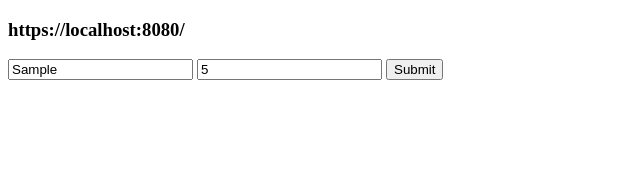
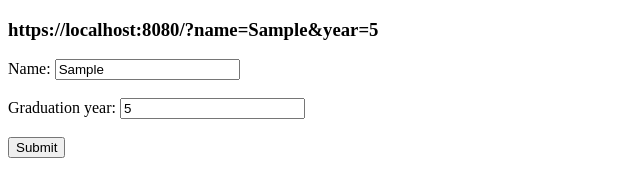
Before and after one commit to acciojob/sharable-urls-thirupathi4, a website: page main.html in a window 1280 px wide. Both pictures are taken after typing "Sample", "5" into the empty fields and a click on the button "Submit". Shown: the whole page, without its empty margins (0-640 px from the left). Drawn offline with Linux system fonts and the light colour scheme.

Commit message:
created a submission

```diff
--- a/main.html
+++ b/main.html
@@ -1,18 +1,21 @@
 <!DOCTYPE html>
-<html>
-  <body>
-    <script type="text/javascript" src="./script.js">
+<html lang="en">
+<head>
+  <meta charset="UTF-8">
+  <title>Sharable URL</title>
+</head>
+<body>
+  <h3 id="url">https://localhost:8080/</h3>
 
-</script>
-	<h3 id="url">https://localhost:8080/</h3>
-	<input type="text" id="name" name="name" placeholder="Enter name">
-    <input type="number" id="year" name="year" placeholder="Enter year">
+  <label for="name">Name:</label>
+  <input type="text" id="name" name="name"><br><br>
 
+  <label for="year">Graduation year:</label>
+  <input type="number" id="year" name="year"><br><br>
 
   <button id="button">Submit</button>
 
-
-
-  </body>
-
+  <!-- External script included this way -->
+  <script type="text/javascript" src="./script.js"></script>
+</body>
 </html>
--- a/script.js
+++ b/script.js
@@ -1,9 +1,7 @@
-const form = document.getElementById("infoForm");
+const button = document.getElementById("button");
 const urlDisplay = document.getElementById("url");
 
-form.addEventListener("submit", function (event) {
-  event.preventDefault(); // prevent reload
-
+button.addEventListener("click", function () {
   const name = document.getElementById("name").value.trim();
   const year = document.getElementById("year").value.trim();
 
@@ -13,9 +11,9 @@ form.addEventListener("submit", function (event) {
   if (name) params.append("name", name);
   if (year) params.append("year", year);
 
-  // Construct final URL
-  const finalUrl = params.toString() ? baseUrl + "?" + params.toString() : baseUrl;
+  const finalUrl = params.toString()
+    ? baseUrl + "?" + params.toString()
+    : baseUrl;
 
-  // Update display
   urlDisplay.textContent = finalUrl;
 });
```
